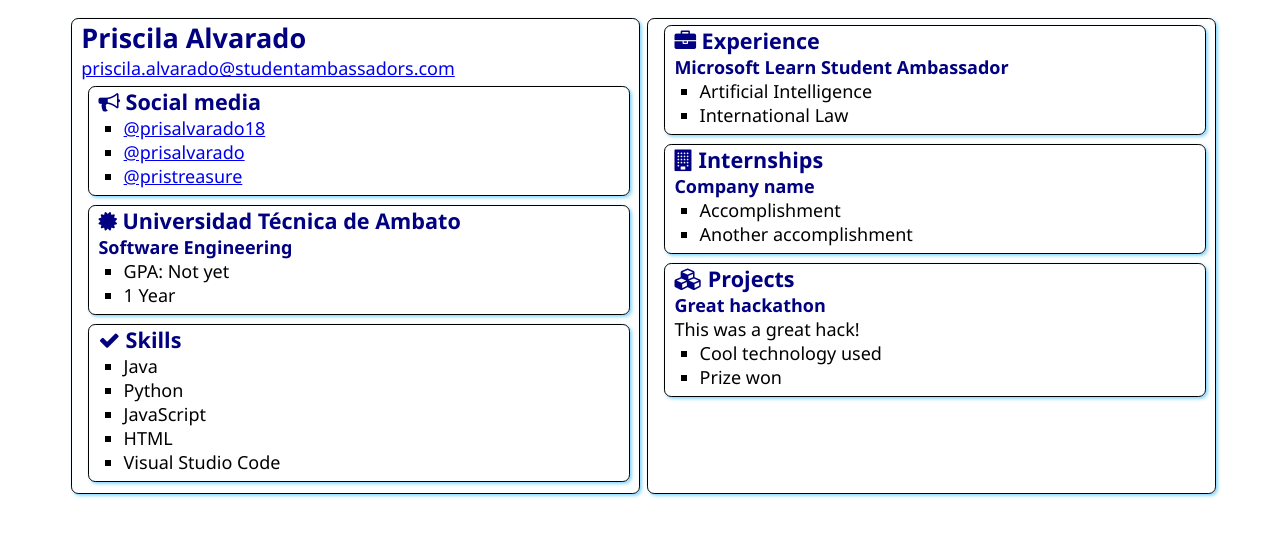
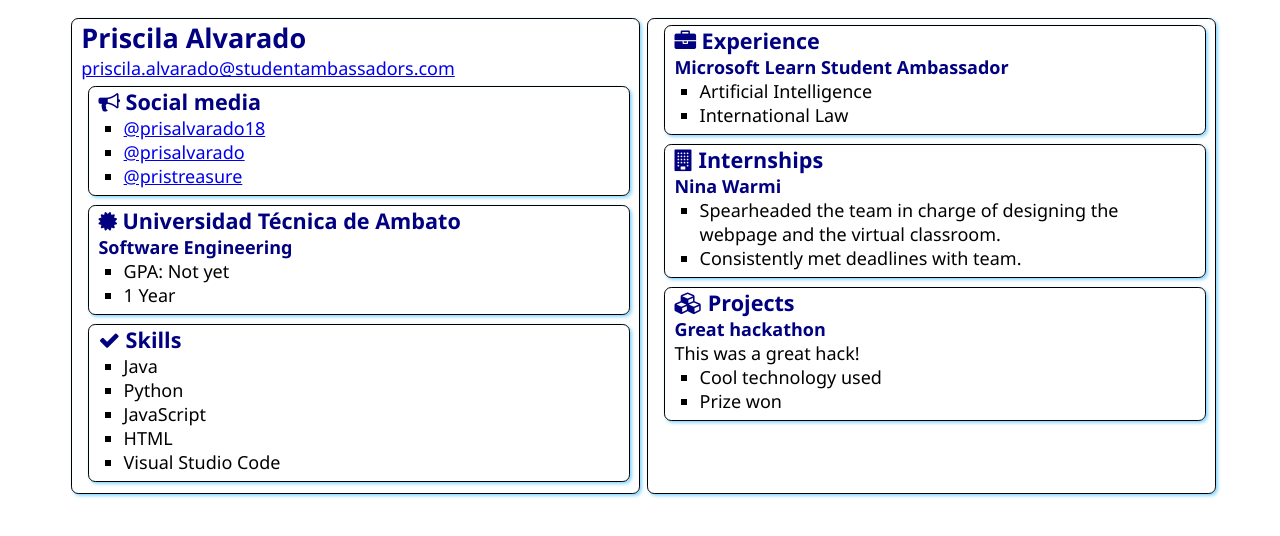
Before and after one commit to prisalvarado18/SATechnicalOnboarding, a plain HTML site: page src/index.html in a window 1280 px wide. Drawn offline with Linux system fonts and the light colour scheme.

Commit message:
Added internships
I added my internships.

```diff
--- a/src/index.html
+++ b/src/index.html
@@ -73,10 +73,10 @@
                     Internships
                 </h2>
 
-                <h3>Company name</h3>
+                <h3>Nina Warmi</h3>
                 <ul>
-                    <li>Accomplishment</li>
-                    <li>Another accomplishment</li>
+                    <li>Spearheaded the team in charge of designing the webpage and the virtual classroom.</li>
+                    <li>Consistently met deadlines with team.</li>
                 </ul>
             </section>
             <section class="box">
```
